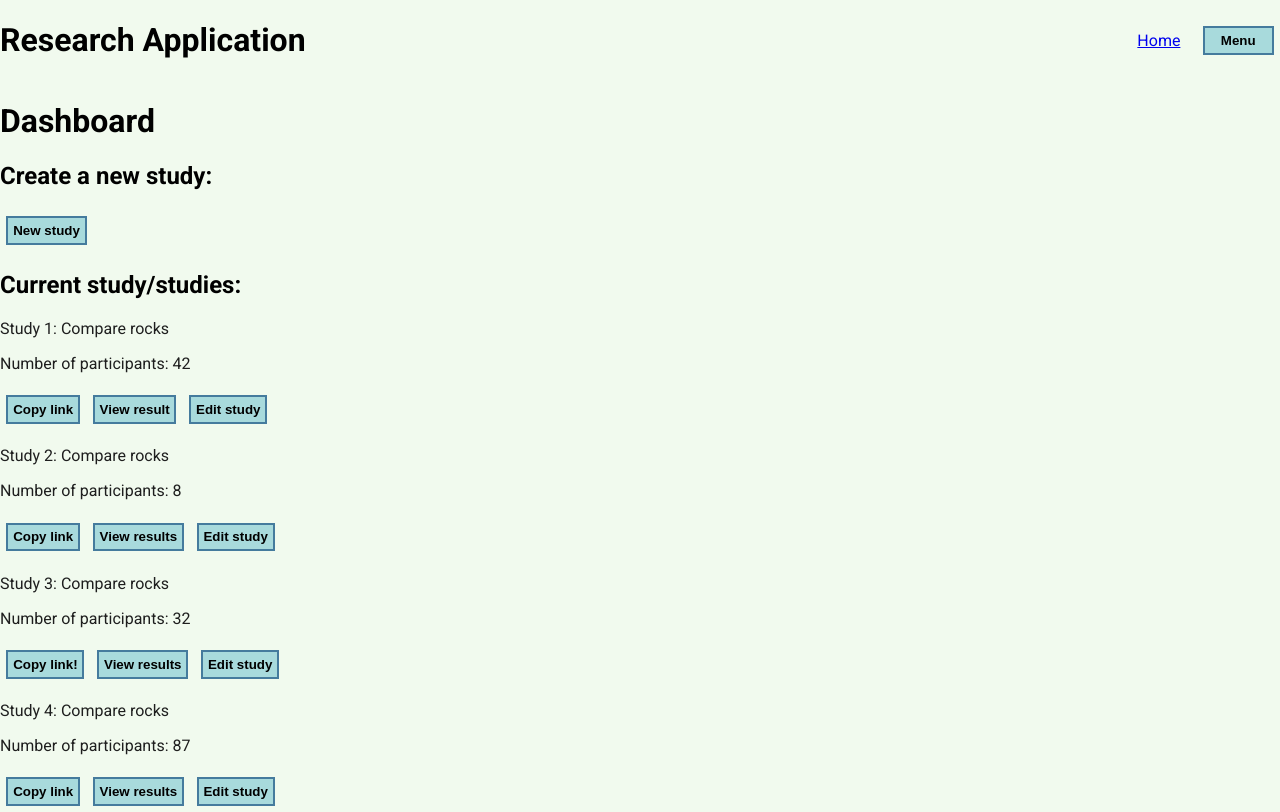
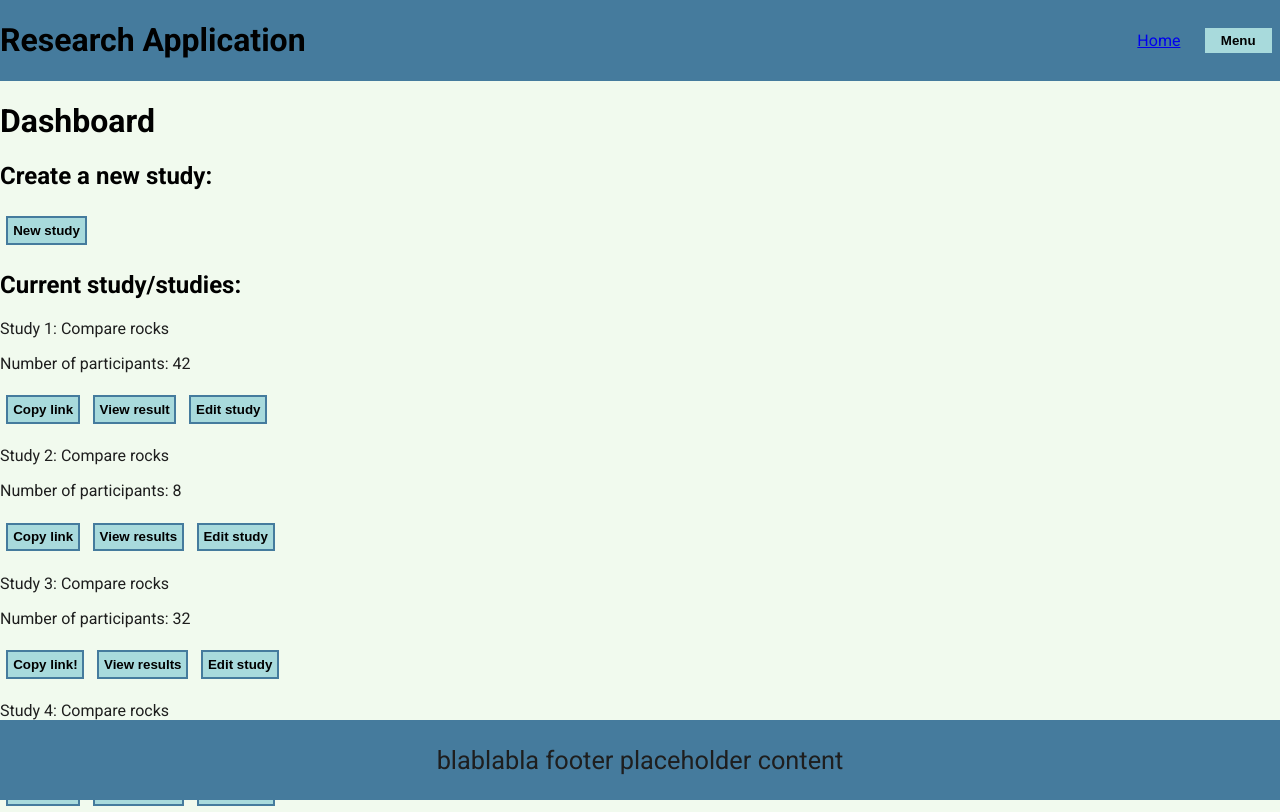
Before and after one commit to Eirikfin/IDG2671Group1, a React (Vite) app in the folder research-application-project/: page / in a window 1280 px wide. Built offline with nearby package versions, Linux system fonts and the light colour scheme.

Commit message:
fixed infinite recursive loop caused by footer component being called inside itself...

```diff
--- a/research-application-project/src/App.jsx
+++ b/research-application-project/src/App.jsx
@@ -12,6 +12,7 @@ export default function App() {
       <h1>Dashboard</h1>
       <CreateStudy></CreateStudy>
       <CurrentStudy></CurrentStudy>
+      <Footer></Footer>
     </>
   );
 }
--- a/research-application-project/src/assets/global-styles/App.css
+++ b/research-application-project/src/assets/global-styles/App.css
@@ -21,4 +21,15 @@ button {
 }
 button:hover {
   box-shadow: inset 0px 0px 13px -4px rgba(0, 0, 0, 0.75);
+}
+
+header {
+  background-color: #457B9D;
+}
+
+footer {
+  position: absolute;
+  width: 100%;
+  bottom: 0;
+  background-color: #457B9D;
 }/*# sourceMappingURL=App.css.map */
--- a/research-application-project/src/assets/global-styles/App.scss
+++ b/research-application-project/src/assets/global-styles/App.scss
@@ -30,3 +30,14 @@ button {
             box-shadow: inset 0px 0px 13px -4px rgba(0,0,0,0.75);
         }
 }
+
+header {
+    background-color: $primary_btn;
+}
+
+footer {
+    position: absolute;
+    width: 100%;
+    bottom: 0;
+    background-color: $primary_btn;
+}
--- a/research-application-project/src/components/user-interface/Footer/ui_footer.jsx
+++ b/research-application-project/src/components/user-interface/Footer/ui_footer.jsx
@@ -2,8 +2,8 @@ import styles from './ui_footer.module.scss'
 
 export default function Footer() {
     return(
-        <Footer className={styles.footer}>
+        <footer className={styles.footer}>
             <p className={styles.footer_text}>blablabla footer placeholder content</p>
-        </Footer>
+        </footer>
     );
 }
--- a/research-application-project/src/components/user-interface/Footer/ui_footer.module.css
+++ b/research-application-project/src/components/user-interface/Footer/ui_footer.module.css
@@ -1,5 +1,5 @@
 .footer {
-  background-color: #A8DADC;
+  text-align: center;
 }
 .footer_text {
   font-size: 19pt;
--- a/research-application-project/src/components/user-interface/Footer/ui_footer.module.scss
+++ b/research-application-project/src/components/user-interface/Footer/ui_footer.module.scss
@@ -1,7 +1,7 @@
 @import '../../../assets/color-variables/colors.scss';
 
 .footer {
-    background-color: $secondary_btn;
+    text-align: center;
 
     &_text {
         font-size: 19pt;
--- a/research-application-project/src/main.jsx
+++ b/research-application-project/src/main.jsx
@@ -2,8 +2,6 @@ import { StrictMode } from 'react'
 import { createRoot } from 'react-dom/client'
 import './assets/global-styles/App.css'
 import App from './App.jsx'
-import CreateStudy from './components/dashboard/CreateStudy/CreateStudy.jsx'
-import CurrentStudy from './components/dashboard/CurrentStudy/CurrentStudy.jsx'
 
 createRoot(document.getElementById('root')).render(
   <StrictMode>
```
Also changed, not shown: 2 other files (tests, documents, lock files or other folders).
